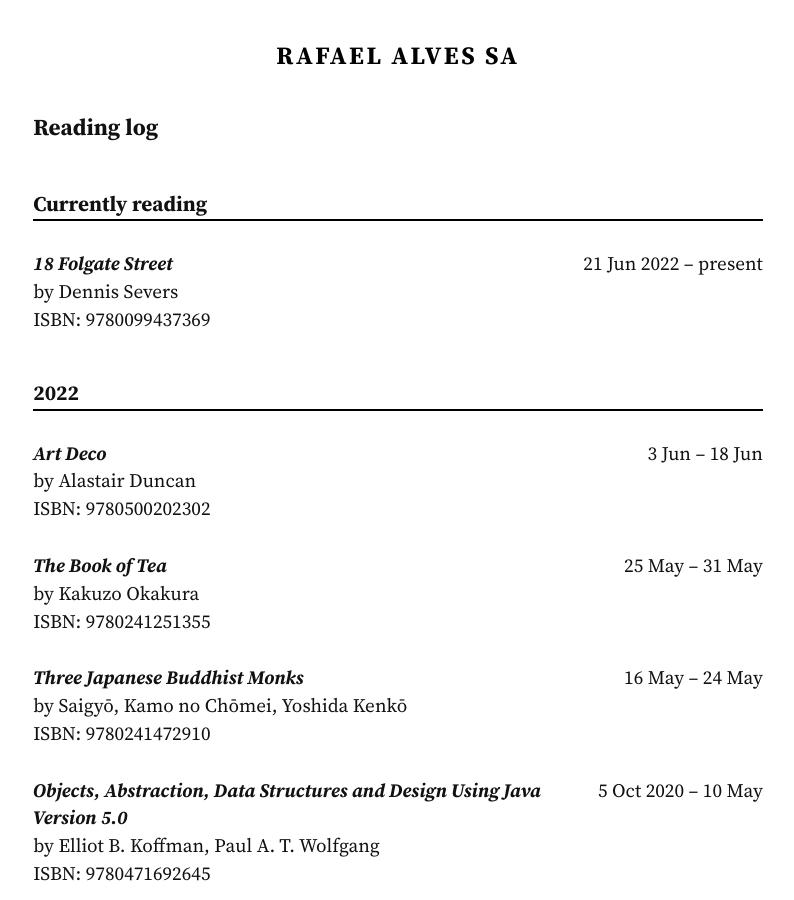
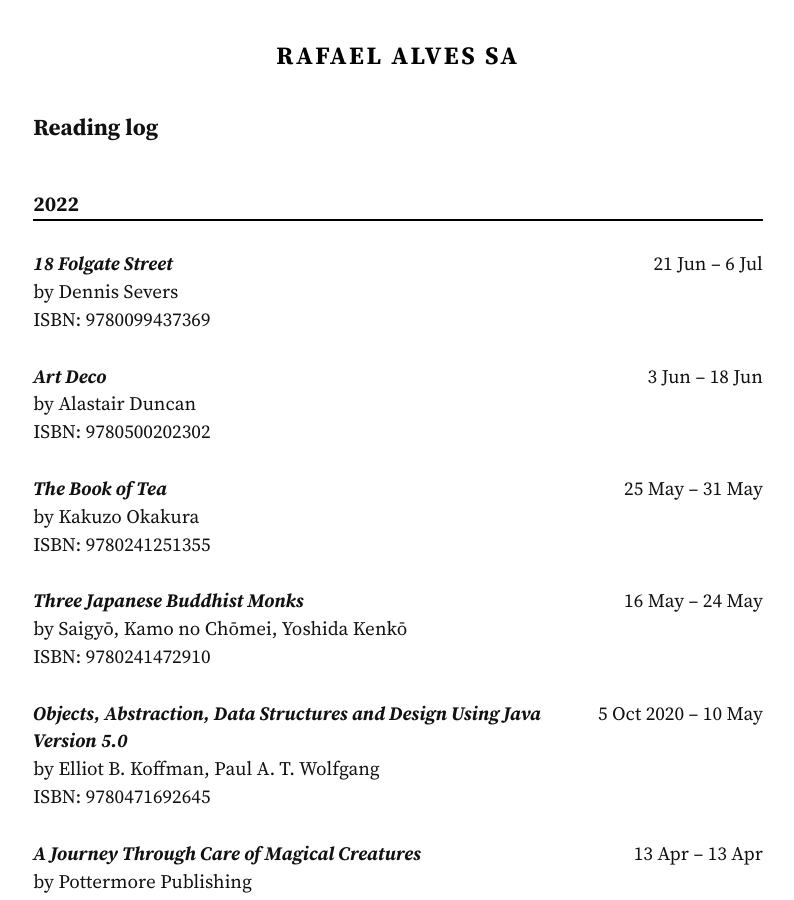
Before and after one commit to rafaelalvessa/rafael.me.uk, a Jekyll site: the page built from reading_log.md, in a window 1280 px wide and 900 px high. Shown: the whole window, without its empty margins (242-1036 px from the left). Built offline with Jekyll 4.4.1, drawn with Linux system fonts in a browser that asks for light colours.

Commit message:
Update 18 Folgate Street to read

```diff
--- a/_data/reading_log.yaml
+++ b/_data/reading_log.yaml
@@ -1,11 +1,10 @@
-Currently reading:
+2022:
 
 - author: Dennis Severs
-  date_started: 21 Jun 2022
+  date_finished: 6 Jul
+  date_started: 21 Jun
   isbn: 9780099437369
   title: 18 Folgate Street
-
-2022:
 
 - author: Alastair Duncan
   date_finished: 18 Jun
```
